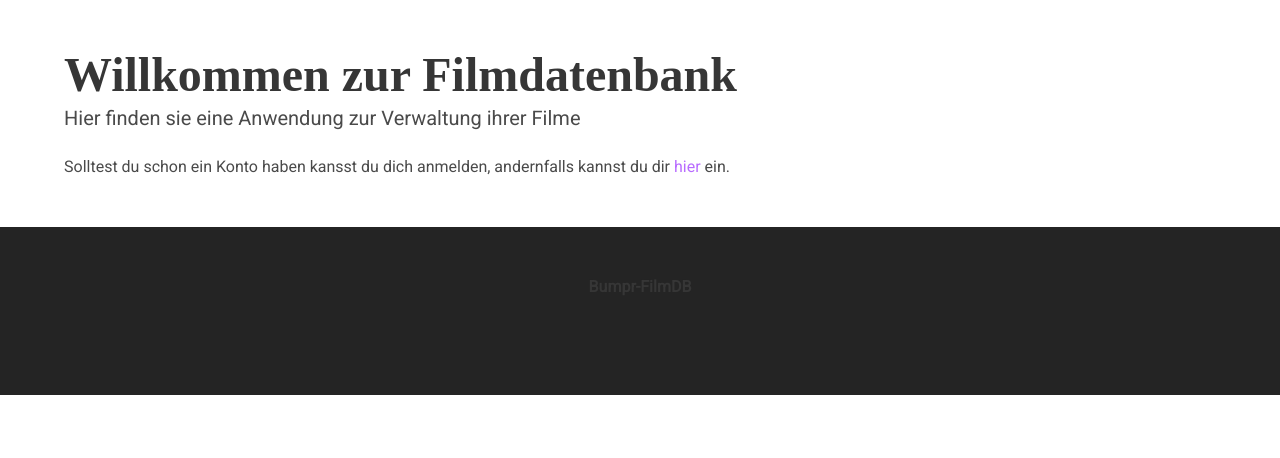
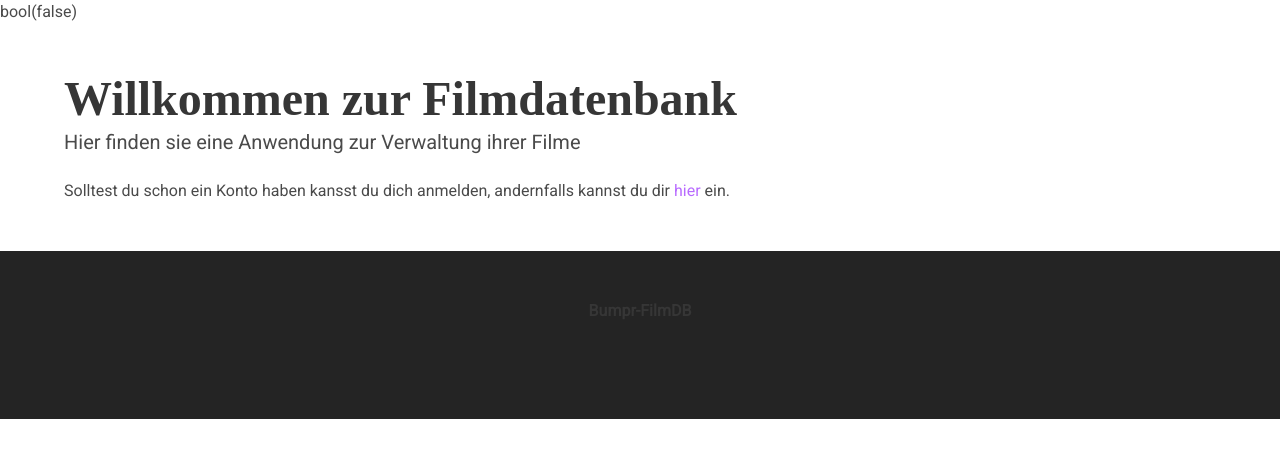
Before and after one commit to frawis/php-bumpr, a PHP site: page / in a window 1280 px wide. Shown: the part 52-510 px from the top of the page. Run offline with PHP 8.4, Linux system fonts and the light colour scheme; some libraries are stand-ins or nearby versions; some web fonts are replaced.

Commit message:
changed login

```diff
--- a/public/index.php
+++ b/public/index.php
@@ -6,8 +6,10 @@ $seitentitel = "Start";
 
 include_once "parts/header.php";
 
+var_dump( $_SESSION['angemeldet'] );
+
 if ( $_SESSION['angemeldet'] ) {
-    include_once 'parts/intern.html';
+	include_once 'parts/intern.html';
 } else {
 	include_once 'parts/willkommen.html';
 }
--- a/public/parts/willkommen.html
+++ b/public/parts/willkommen.html
@@ -1,4 +1,4 @@
-<section class="section">
+<section class="section is-fullheight-with-navbar">
     <div class="container">
         <!--[if lte IE 9]>
         <div class="message is-danger">
```
